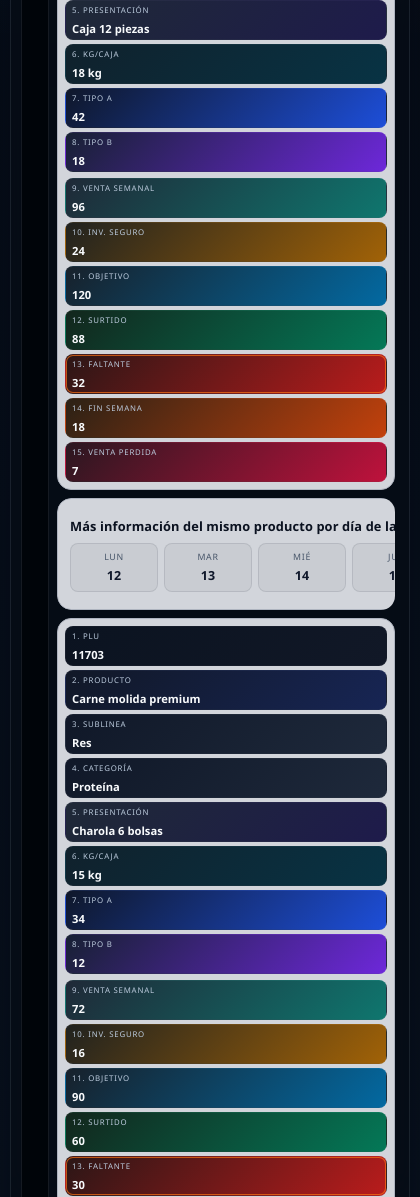
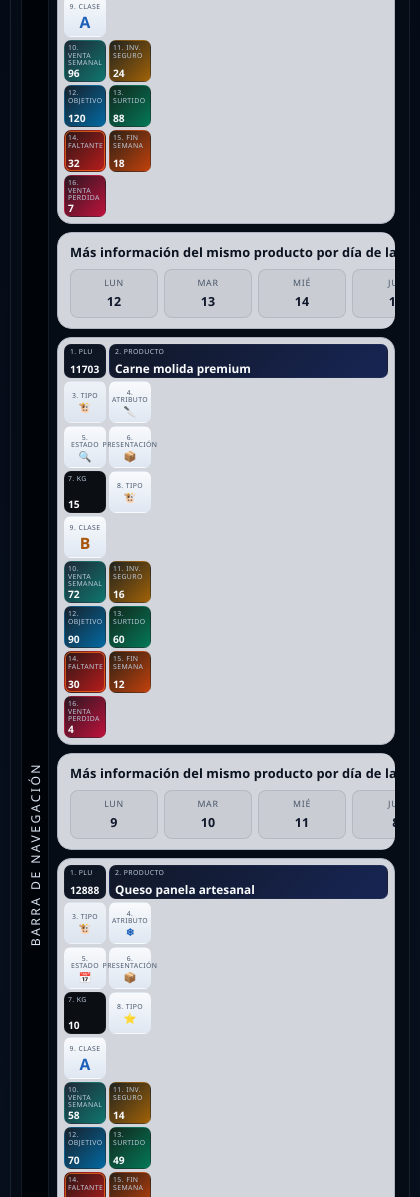
Before and after one commit to RAULSAUCEDOSCM/ERP-SCM-P, an Electron app: page login/pedidos.html in a window 420 px wide. Shown: the part 803-2000 px from the top of the page. Drawn offline with Linux system fonts and the light colour scheme.

Commit message:
Tighten pedidos card width

```diff
--- a/login/pedidos.html
+++ b/login/pedidos.html
@@ -204,9 +204,9 @@
 
     .product-row {
       display: grid;
-      grid-template-columns: 920px minmax(0, 1fr);
+      grid-template-columns: max-content minmax(0, 1fr);
       gap: 8px;
-      min-height: 112px;
+      min-height: 96px;
     }
 
     .product-card,
@@ -215,49 +215,131 @@
       border: 1px solid var(--card-line);
       border-radius: 14px;
       color: var(--card-text);
-      min-height: 112px;
+      min-height: 96px;
     }
 
     .product-card {
-      padding: 7px;
+      padding: 6px;
       display: flex;
       flex-direction: column;
-      gap: 6px;
-    }
-
-    .field-grid {
-      display: grid;
-      grid-template-columns: 70px 1.85fr 0.95fr 0.95fr 1.05fr 0.95fr 68px 68px;
       gap: 4px;
     }
 
-    .field-grid.bottom {
-      grid-template-columns: repeat(7, minmax(72px, 1fr));
+    .product-grid {
+      display: flex;
+      flex-direction: column;
+      gap: 3px;
+      width: max-content;
+    }
+
+    .grid-row {
+      display: grid;
+      gap: 3px;
+    }
+
+    .grid-row.top {
+      grid-template-columns: 42px 293px;
+    }
+
+    .grid-row.metrics {
+      grid-template-columns: repeat(7, 42px);
+    }
+
+    .field-box.product-name {
+      width: 293px;
+    }
+
+    .field-box.square {
+      width: 42px;
+      min-width: 42px;
+      aspect-ratio: 1 / 1;
+      min-height: 0;
+      justify-self: start;
+      padding: 3px;
     }
 
     .field-box {
-      min-height: 40px;
-      padding: 4px 6px;
-      border-radius: 8px;
+      min-height: 34px;
+      padding: 3px 5px;
+      border-radius: 7px;
       background: #0b0e13;
       color: #f8fafc;
       display: flex;
       flex-direction: column;
       justify-content: space-between;
-      gap: 3px;
+      gap: 2px;
       border: 1px solid rgba(255, 255, 255, 0.03);
     }
 
     .field-box span {
-      font-size: 0.49rem;
-      letter-spacing: 0.1em;
+      font-size: 0.43rem;
+      letter-spacing: 0.06em;
       text-transform: uppercase;
       color: #bccbdd;
+      line-height: 1.05;
     }
 
     .field-box strong {
-      font-size: 0.7rem;
+      font-size: 0.64rem;
       font-weight: 600;
+      line-height: 1.02;
+    }
+
+    .field-box.species {
+      align-items: center;
+      justify-content: center;
+      text-align: center;
+      background: linear-gradient(180deg, #eef2f7, #dce4ef);
+      color: #0f172a;
+      gap: 3px;
+    }
+
+    .field-box.species span {
+      color: #475569;
+    }
+
+    .species-icon {
+      font-size: 1.22rem;
+      line-height: 1;
+      filter: saturate(1.1);
+    }
+
+    .field-box.icon-box {
+      align-items: center;
+      justify-content: center;
+      text-align: center;
+      background: linear-gradient(180deg, #f8fafc, #dfe7f2);
+      color: #0f172a;
+      gap: 3px;
+      min-width: 0;
+    }
+
+    .field-box.icon-box span {
+      color: #475569;
+    }
+
+    .mini-icon {
+      display: inline-block;
+      color: #1e3a5f;
+      font-size: 1.08rem;
+      line-height: 1;
+    }
+
+    .mini-icon.alt {
+      color: #1c5fb8;
+    }
+
+    .mini-icon.warm {
+      color: #a8550a;
+    }
+
+    .mini-icon.letter {
+      font-size: 0.98rem;
+      font-weight: 700;
+    }
+
+    .field-box.product-name strong {
+      font-size: 0.74rem;
       line-height: 1.08;
     }
 
@@ -345,12 +427,6 @@
       border-radius: 999px;
     }
 
-    @media (max-width: 1500px) {
-      .product-row {
-        grid-template-columns: 760px minmax(0, 1fr);
-      }
-    }
-
     @media (max-width: 1180px) {
       .top-fields {
         grid-template-columns: repeat(3, minmax(160px, 1fr));
@@ -373,9 +449,20 @@
 
       .rail-label { display: none; }
 
-      .field-grid,
-      .field-grid.bottom {
-        grid-template-columns: repeat(2, minmax(0, 1fr));
+      .product-grid {
+        width: 100%;
+      }
+
+      .grid-row.top {
+        grid-template-columns: 42px minmax(0, 1fr);
+      }
+
+      .grid-row.metrics {
+        grid-template-columns: repeat(4, 42px);
+      }
+
+      .field-box.product-name {
+        width: auto;
       }
 
       .detail-card {
@@ -384,10 +471,24 @@
     }
 
     @media (max-width: 640px) {
-      .top-fields,
-      .field-grid,
-      .field-grid.bottom {
+      .top-fields {
         grid-template-columns: 1fr;
+      }
+
+      .product-grid {
+        width: 100%;
+      }
+
+      .grid-row.top {
+        grid-template-columns: 42px minmax(0, 1fr);
+      }
+
+      .grid-row.metrics {
+        grid-template-columns: repeat(2, 42px);
+      }
+
+      .field-box.product-name {
+        width: auto;
       }
 
       .header {
@@ -438,24 +539,29 @@
         <div class="products">
           <article class="product-row">
             <article class="product-card">
-              <div class="field-grid">
+              <div class="product-grid">
+                <div class="grid-row top">
                   <div class="field-box id"><span>1. PLU</span><strong>10452</strong></div>
-                <div class="field-box name"><span>2. Producto</span><strong>Pechuga de pollo fresca</strong></div>
-                <div class="field-box group"><span>3. Sublinea</span><strong>Refrigerados</strong></div>
-                <div class="field-box group"><span>4. Categoría</span><strong>Aves</strong></div>
-                <div class="field-box presentation"><span>5. Presentación</span><strong>Caja 12 piezas</strong></div>
-                <div class="field-box weight"><span>6. Kg/caja</span><strong>18 kg</strong></div>
-                <div class="field-box type-a"><span>7. Tipo A</span><strong>42</strong></div>
-                <div class="field-box type-b"><span>8. Tipo B</span><strong>18</strong></div>
+                  <div class="field-box name product-name"><span>2. Producto</span><strong>Pechuga de pollo fresca</strong></div>
                 </div>
-              <div class="field-grid bottom">
-                <div class="field-box sales"><span>9. Venta semanal</span><strong>96</strong></div>
-                <div class="field-box stock"><span>10. Inv. seguro</span><strong>24</strong></div>
-                <div class="field-box goal"><span>11. Objetivo</span><strong>120</strong></div>
-                <div class="field-box supplied"><span>12. Surtido</span><strong>88</strong></div>
-                <div class="field-box missing highlight"><span>13. Faltante</span><strong>32</strong></div>
-                <div class="field-box weekend"><span>14. Fin semana</span><strong>18</strong></div>
-                <div class="field-box loss"><span>15. Venta perdida</span><strong>7</strong></div>
+                <div class="grid-row metrics">
+                  <div class="field-box species square"><span>3. Tipo</span><strong class="species-icon" aria-label="Pollo">&#128020;</strong></div>
+                  <div class="field-box icon-box square"><span>4. Atributo</span><strong class="mini-icon" aria-label="Fresco">&#127831;</strong></div>
+                  <div class="field-box icon-box square"><span>5. Estado</span><strong class="mini-icon alt" aria-label="Gota">&#128167;</strong></div>
+                  <div class="field-box icon-box square"><span>6. Presentación</span><strong class="mini-icon warm" aria-label="Caja">&#128230;</strong></div>
+                  <div class="field-box square"><span>7. Kg</span><strong>18</strong></div>
+                  <div class="field-box icon-box square"><span>8. Tipo</span><strong class="mini-icon warm" aria-label="Estrella">&#11088;</strong></div>
+                  <div class="field-box icon-box square"><span>9. Clase</span><strong class="mini-icon letter alt" aria-label="Clasificación A">A</strong></div>
+                </div>
+                <div class="grid-row metrics">
+                  <div class="field-box sales square"><span>10. Venta semanal</span><strong>96</strong></div>
+                  <div class="field-box stock square"><span>11. Inv. seguro</span><strong>24</strong></div>
+                  <div class="field-box goal square"><span>12. Objetivo</span><strong>120</strong></div>
+                  <div class="field-box supplied square"><span>13. Surtido</span><strong>88</strong></div>
+                  <div class="field-box missing highlight square"><span>14. Faltante</span><strong>32</strong></div>
+                  <div class="field-box weekend square"><span>15. Fin semana</span><strong>18</strong></div>
+                  <div class="field-box loss square"><span>16. Venta perdida</span><strong>7</strong></div>
+                </div>
               </div>
             </article>
             <div class="detail-scroll">
@@ -483,24 +589,29 @@
 
           <article class="product-row">
             <article class="product-card">
-              <div class="field-grid">
+              <div class="product-grid">
+                <div class="grid-row top">
                   <div class="field-box id"><span>1. PLU</span><strong>11703</strong></div>
-                <div class="field-box name"><span>2. Producto</span><strong>Carne molida premium</strong></div>
-                <div class="field-box group"><span>3. Sublinea</span><strong>Res</strong></div>
-                <div class="field-box group"><span>4. Categoría</span><strong>Proteína</strong></div>
-                <div class="field-box presentation"><span>5. Presentación</span><strong>Charola 6 bolsas</strong></div>
-                <div class="field-box weight"><span>6. Kg/caja</span><strong>15 kg</strong></div>
-                <div class="field-box type-a"><span>7. Tipo A</span><strong>34</strong></div>
-                <div class="field-box type-b"><span>8. Tipo B</span><strong>12</strong></div>
+                  <div class="field-box name product-name"><span>2. Producto</span><strong>Carne molida premium</strong></div>
                 </div>
-              <div class="field-grid bottom">
-                <div class="field-box sales"><span>9. Venta semanal</span><strong>72</strong></div>
-                <div class="field-box stock"><span>10. Inv. seguro</span><strong>16</strong></div>
-                <div class="field-box goal"><span>11. Objetivo</span><strong>90</strong></div>
-                <div class="field-box supplied"><span>12. Surtido</span><strong>60</strong></div>
-                <div class="field-box missing highlight"><span>13. Faltante</span><strong>30</strong></div>
-                <div class="field-box weekend"><span>14. Fin semana</span><strong>12</strong></div>
-                <div class="field-box loss"><span>15. Venta perdida</span><strong>4</strong></div>
+                <div class="grid-row metrics">
+                  <div class="field-box species square"><span>3. Tipo</span><strong class="species-icon" aria-label="Res">&#128046;</strong></div>
+                  <div class="field-box icon-box square"><span>4. Atributo</span><strong class="mini-icon warm" aria-label="Carne">&#128298;</strong></div>
+                  <div class="field-box icon-box square"><span>5. Estado</span><strong class="mini-icon alt" aria-label="Búsqueda">&#128269;</strong></div>
+                  <div class="field-box icon-box square"><span>6. Presentación</span><strong class="mini-icon warm" aria-label="Caja">&#128230;</strong></div>
+                  <div class="field-box square"><span>7. Kg</span><strong>15</strong></div>
+                  <div class="field-box icon-box square"><span>8. Tipo</span><strong class="mini-icon" aria-label="Ganado">&#128046;</strong></div>
+                  <div class="field-box icon-box square"><span>9. Clase</span><strong class="mini-icon letter warm" aria-label="Clasificación B">B</strong></div>
+                </div>
+                <div class="grid-row metrics">
+                  <div class="field-box sales square"><span>10. Venta semanal</span><strong>72</strong></div>
+                  <div class="field-box stock square"><span>11. Inv. seguro</span><strong>16</strong></div>
+                  <div class="field-box goal square"><span>12. Objetivo</span><strong>90</strong></div>
+                  <div class="field-box supplied square"><span>13. Surtido</span><strong>60</strong></div>
+                  <div class="field-box missing highlight square"><span>14. Faltante</span><strong>30</strong></div>
+                  <div class="field-box weekend square"><span>15. Fin semana</span><strong>12</strong></div>
+                  <div class="field-box loss square"><span>16. Venta perdida</span><strong>4</strong></div>
+                </div>
               </div>
             </article>
             <div class="detail-scroll">
@@ -528,24 +639,29 @@
 
           <article class="product-row">
             <article class="product-card">
-              <div class="field-grid">
+              <div class="product-grid">
+                <div class="grid-row top">
                   <div class="field-box id"><span>1. PLU</span><strong>12888</strong></div>
-                <div class="field-box name"><span>2. Producto</span><strong>Queso panela artesanal</strong></div>
-                <div class="field-box group"><span>3. Sublinea</span><strong>Lácteos</strong></div>
-                <div class="field-box group"><span>4. Categoría</span><strong>Quesos</strong></div>
-                <div class="field-box presentation"><span>5. Presentación</span><strong>Caja 24 piezas</strong></div>
-                <div class="field-box weight"><span>6. Kg/caja</span><strong>10 kg</strong></div>
-                <div class="field-box type-a"><span>7. Tipo A</span><strong>28</strong></div>
-                <div class="field-box type-b"><span>8. Tipo B</span><strong>9</strong></div>
+                  <div class="field-box name product-name"><span>2. Producto</span><strong>Queso panela artesanal</strong></div>
                 </div>
-              <div class="field-grid bottom">
-                <div class="field-box sales"><span>9. Venta semanal</span><strong>58</strong></div>
-                <div class="field-box stock"><span>10. Inv. seguro</span><strong>14</strong></div>
-                <div class="field-box goal"><span>11. Objetivo</span><strong>70</strong></div>
-                <div class="field-box supplied"><span>12. Surtido</span><strong>49</strong></div>
-                <div class="field-box missing highlight"><span>13. Faltante</span><strong>21</strong></div>
-                <div class="field-box weekend"><span>14. Fin semana</span><strong>11</strong></div>
-                <div class="field-box loss"><span>15. Venta perdida</span><strong>3</strong></div>
+                <div class="grid-row metrics">
+                  <div class="field-box species square"><span>3. Tipo</span><strong class="species-icon" aria-label="Lácteos">&#128046;</strong></div>
+                  <div class="field-box icon-box square"><span>4. Atributo</span><strong class="mini-icon alt" aria-label="Congelado">&#10052;</strong></div>
+                  <div class="field-box icon-box square"><span>5. Estado</span><strong class="mini-icon alt" aria-label="Registro">&#128197;</strong></div>
+                  <div class="field-box icon-box square"><span>6. Presentación</span><strong class="mini-icon warm" aria-label="Caja">&#128230;</strong></div>
+                  <div class="field-box square"><span>7. Kg</span><strong>10</strong></div>
+                  <div class="field-box icon-box square"><span>8. Tipo</span><strong class="mini-icon warm" aria-label="Estrella">&#11088;</strong></div>
+                  <div class="field-box icon-box square"><span>9. Clase</span><strong class="mini-icon letter alt" aria-label="Clasificación A">A</strong></div>
+                </div>
+                <div class="grid-row metrics">
+                  <div class="field-box sales square"><span>10. Venta semanal</span><strong>58</strong></div>
+                  <div class="field-box stock square"><span>11. Inv. seguro</span><strong>14</strong></div>
+                  <div class="field-box goal square"><span>12. Objetivo</span><strong>70</strong></div>
+                  <div class="field-box supplied square"><span>13. Surtido</span><strong>49</strong></div>
+                  <div class="field-box missing highlight square"><span>14. Faltante</span><strong>21</strong></div>
+                  <div class="field-box weekend square"><span>15. Fin semana</span><strong>11</strong></div>
+                  <div class="field-box loss square"><span>16. Venta perdida</span><strong>3</strong></div>
+                </div>
               </div>
             </article>
             <div class="detail-scroll">
@@ -573,24 +689,29 @@
 
           <article class="product-row">
             <article class="product-card">
-              <div class="field-grid">
+              <div class="product-grid">
+                <div class="grid-row top">
                   <div class="field-box id"><span>1. PLU</span><strong>13205</strong></div>
-                <div class="field-box name"><span>2. Producto</span><strong>Jamón de pavo rebanado</strong></div>
-                <div class="field-box group"><span>3. Sublinea</span><strong>Embutidos</strong></div>
-                <div class="field-box group"><span>4. Categoría</span><strong>Fríos</strong></div>
-                <div class="field-box presentation"><span>5. Presentación</span><strong>Caja 20 paquetes</strong></div>
-                <div class="field-box weight"><span>6. Kg/caja</span><strong>8 kg</strong></div>
-                <div class="field-box type-a"><span>7. Tipo A</span><strong>31</strong></div>
-                <div class="field-box type-b"><span>8. Tipo B</span><strong>10</strong></div>
+                  <div class="field-box name product-name"><span>2. Producto</span><strong>Jamón de pavo rebanado</strong></div>
                 </div>
-              <div class="field-grid bottom">
-                <div class="field-box sales"><span>9. Venta semanal</span><strong>64</strong></div>
-                <div class="field-box stock"><span>10. Inv. seguro</span><strong>18</strong></div>
-                <div class="field-box goal"><span>11. Objetivo</span><strong>82</strong></div>
-                <div class="field-box supplied"><span>12. Surtido</span><strong>55</strong></div>
-                <div class="field-box missing highlight"><span>13. Faltante</span><strong>27</strong></div>
-                <div class="field-box weekend"><span>14. Fin semana</span><strong>9</strong></div>
-                <div class="field-box loss"><span>15. Venta perdida</span><strong>5</strong></div>
+                <div class="grid-row metrics">
+                  <div class="field-box species square"><span>3. Tipo</span><strong class="species-icon" aria-label="Pavo">&#128020;</strong></div>
+                  <div class="field-box icon-box square"><span>4. Atributo</span><strong class="mini-icon warm" aria-label="Corte">&#9660;</strong></div>
+                  <div class="field-box icon-box square"><span>5. Estado</span><strong class="mini-icon alt" aria-label="Llamada">&#128222;</strong></div>
+                  <div class="field-box icon-box square"><span>6. Presentación</span><strong class="mini-icon warm" aria-label="Caja">&#128230;</strong></div>
+                  <div class="field-box square"><span>7. Kg</span><strong>08</strong></div>
+                  <div class="field-box icon-box square"><span>8. Tipo</span><strong class="mini-icon warm" aria-label="Marca">&#127775;</strong></div>
+                  <div class="field-box icon-box square"><span>9. Clase</span><strong class="mini-icon letter" aria-label="Clasificación C">C</strong></div>
+                </div>
+                <div class="grid-row metrics">
+                  <div class="field-box sales square"><span>10. Venta semanal</span><strong>64</strong></div>
+                  <div class="field-box stock square"><span>11. Inv. seguro</span><strong>18</strong></div>
+                  <div class="field-box goal square"><span>12. Objetivo</span><strong>82</strong></div>
+                  <div class="field-box supplied square"><span>13. Surtido</span><strong>55</strong></div>
+                  <div class="field-box missing highlight square"><span>14. Faltante</span><strong>27</strong></div>
+                  <div class="field-box weekend square"><span>15. Fin semana</span><strong>9</strong></div>
+                  <div class="field-box loss square"><span>16. Venta perdida</span><strong>5</strong></div>
+                </div>
               </div>
             </article>
             <div class="detail-scroll">
```
Lines whose indentation alone changed are shown as unchanged.
